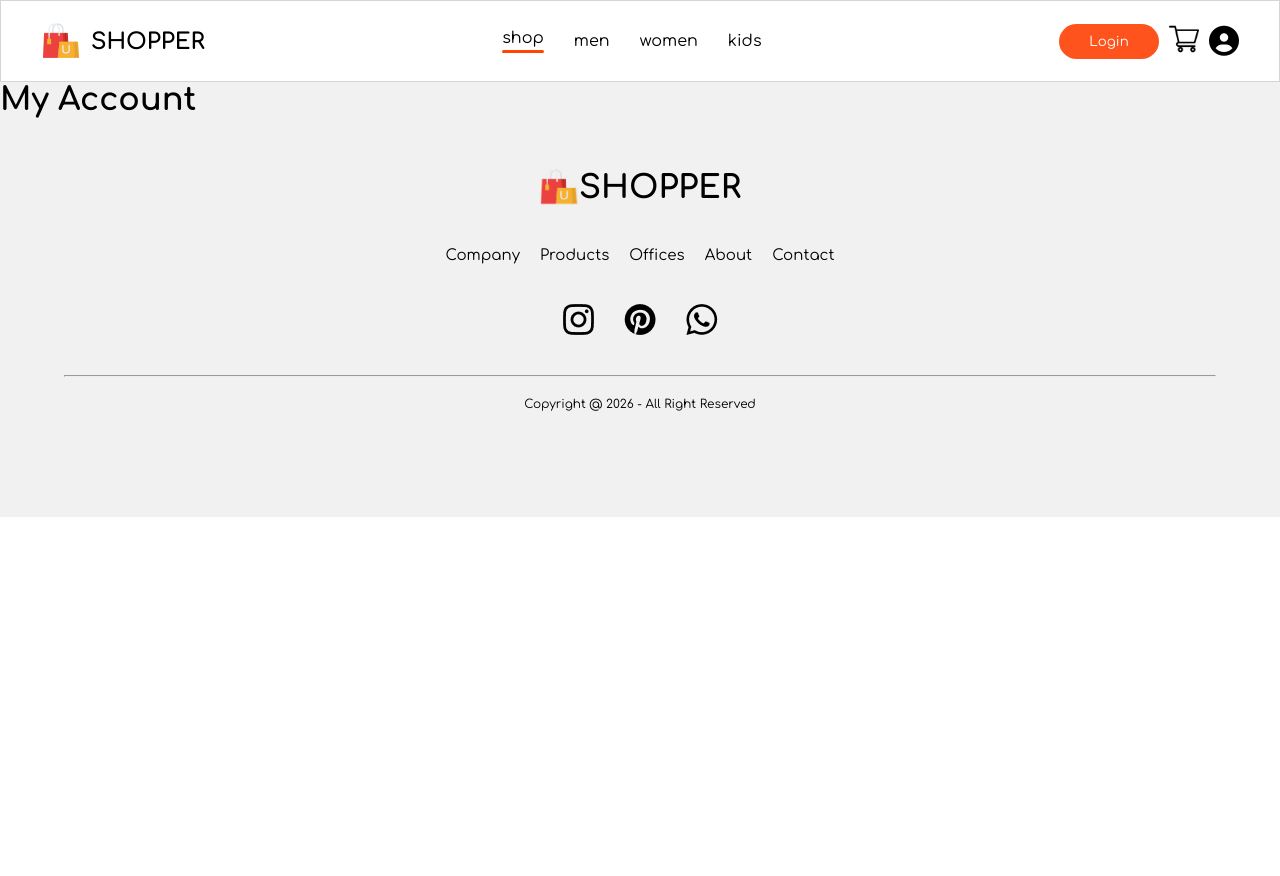
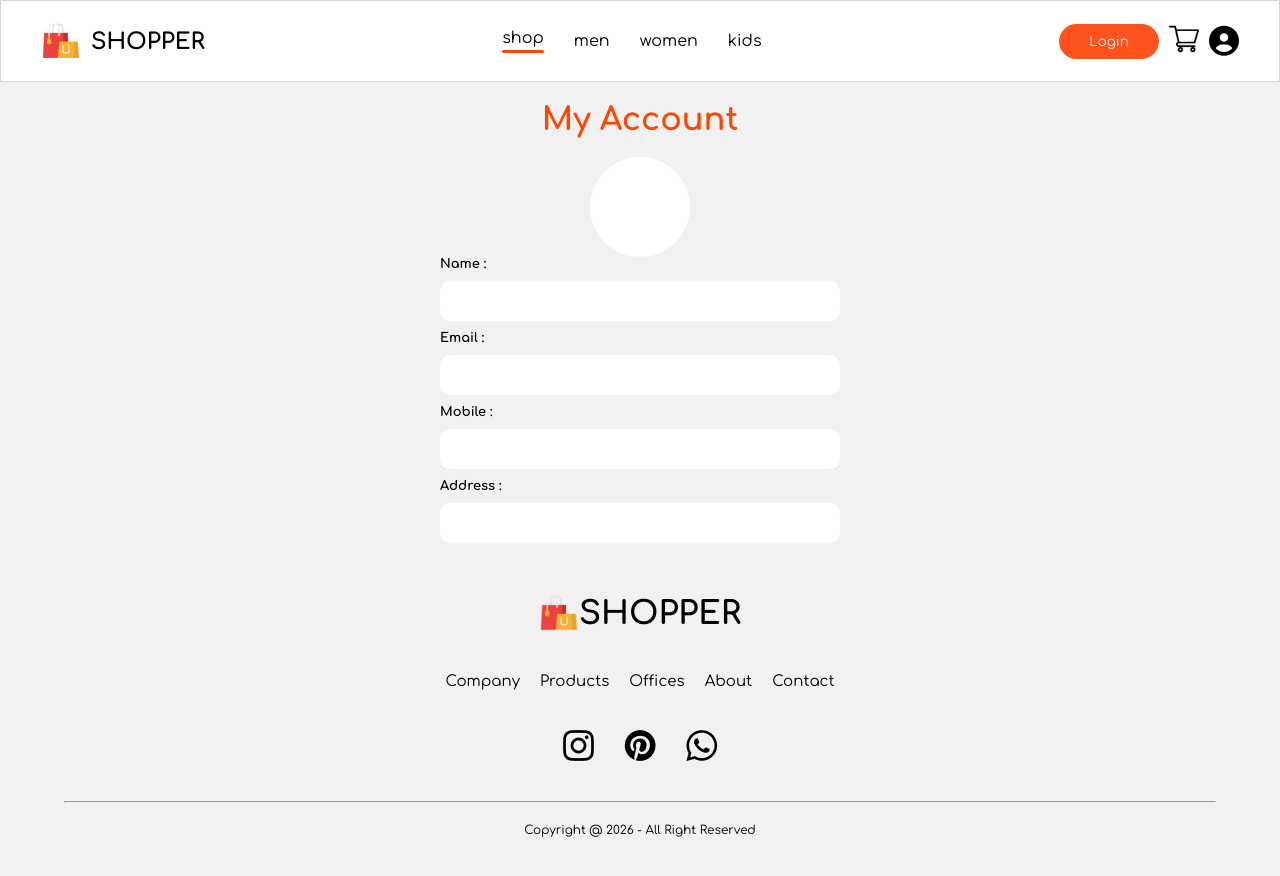
Before and after one commit to TejaBattula/E-Commerce, a React (Create React App) app: page /account in a window 1280 px wide. Shown: the top 876 px of the page. Before the commit the page ends 800 px from the top, so only its background shows below. Built offline with nearby package versions, Linux system fonts and the light colour scheme; a web font is replaced by a local one.

Commit message:
Initial commit

```diff
--- a/src/pages/LoginSignup.jsx
+++ b/src/pages/LoginSignup.jsx
@@ -67,6 +67,8 @@ const LoginSignup = () => {
       setAccount()
       storeEmail(data.items.cartItems,user.email)
       setAccountDetails(data.items)
+      console.log(data.items);
+
 
     }
     else if(data.message == "Invalid password or email"){
@@ -105,7 +107,8 @@ const LoginSignup = () => {
           <p className='label'>Password : </p>
 
           <input value={user.password} onChange={(e)=>{handleValue(e)}} name="password" type="text" placeholder='Password' />
-
+          <p>User Image</p>
+          <input type="file" name="file"  />
           </div>
           <div className='userAddressInput'>
 
--- a/src/pages/UserAccount.jsx
+++ b/src/pages/UserAccount.jsx
@@ -10,11 +10,20 @@ const UserAccount = () => {
 
         </div>
         <div className="accountBody">
-            <div className="img"></div>
+
+            <div className='userImg'>
+                  <img src="" alt="" />
+                </div>
+
             <div className="userInfo">
+
+                <p> Name : </p>
                 <div className="userName">{userDetails.name}</div>
+                <p> Email : </p>
                 <div className="userEmail">{userDetails.email}</div>
+                <p> Mobile :</p>
                 <div className="userPhone">{userDetails.mobile}</div>
+                <p> Address : </p>
                 <div className="userAddress">{userDetails.address}</div>
             </div>
         </div>
--- a/src/pages/css/UserAccount.css
+++ b/src/pages/css/UserAccount.css
@@ -0,0 +1,44 @@
+.userAccountPage{
+    display: flex;
+    flex-direction: column;
+    justify-content: center;
+    align-items: center;
+}
+.accountTitle h1{
+    color: orangered;
+    margin: 20px;
+}
+.userImg{
+    width: 100px;
+    height: 100px;
+    background-color: white;
+    border-radius: 50%;
+    margin: auto;
+}
+.userInfo{
+    display: flex;
+    flex-direction: column;
+    gap: 10px;
+}
+.userInfo p{
+    font-size: 13px;
+    font-weight: 800;
+}
+.userInfo div{
+    width: 400px;
+    height: 40px;
+    border-radius: 10px;
+    background-color: white;
+    display: flex;
+    align-items: center;
+    padding: 10px;
+    font-size: 14px;
+}
+@media screen and (max-width :679px) {
+    .userInfo{
+        width: 280px;
+    }
+    .userInfo div{
+        width: 100%;
+    }
+}
```
